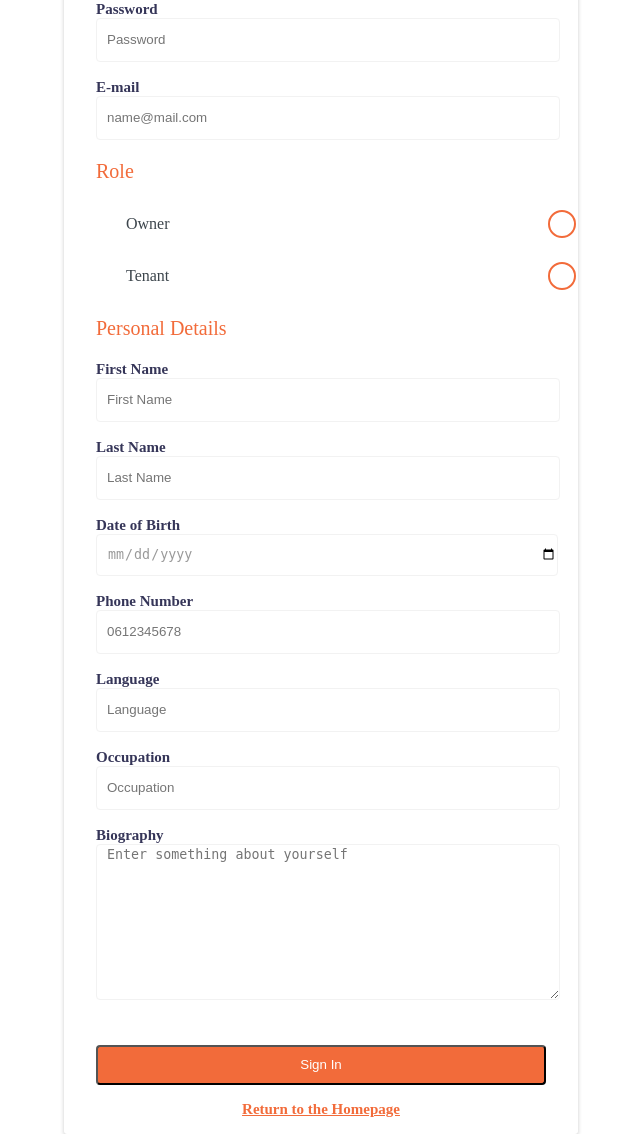
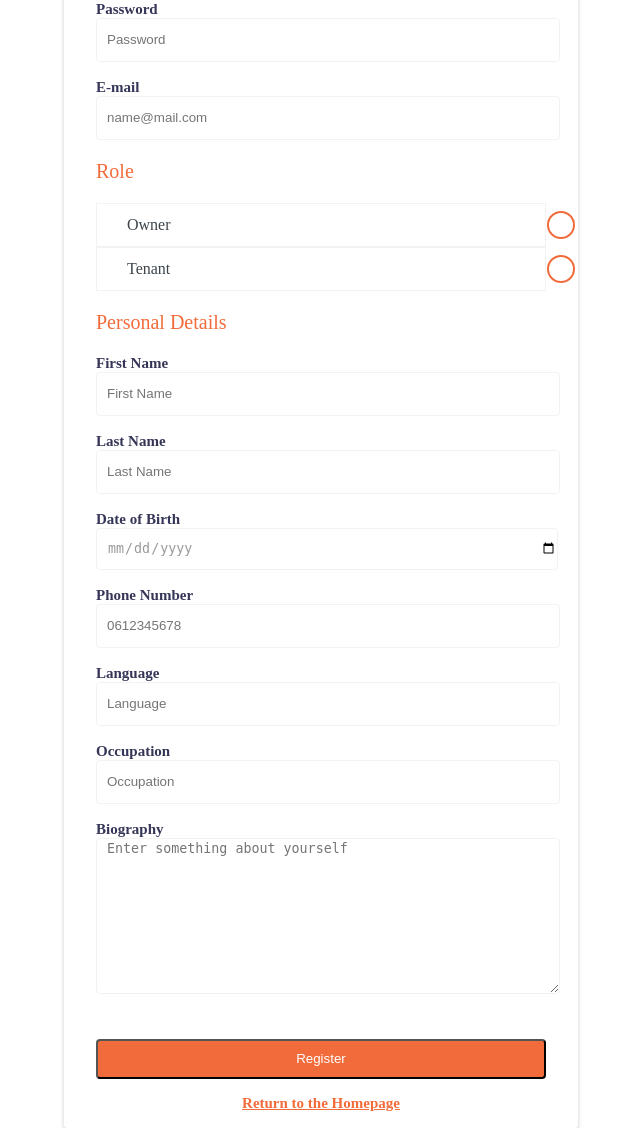
Before and after one commit to folkertleistra/DDWT18_final, a PHP site: page /views/register.php in a window 1280 px wide. Shown: the part 414-1548 px from the top of the page, without its empty margins (351-991 px from the left). Run offline with PHP 8.4, Linux system fonts and the light colour scheme; the template is opened without the code that fills it, so the values that code supplies are empty.

Commit message:
Radio buttons styled on the register page

```diff
--- a/css/login-register.css
+++ b/css/login-register.css
@@ -170,9 +170,10 @@
 .inputGroup {
     background-color: #fff;
     display: block;
-    margin: 10px 0;
     position: relative;
+    border: 1px solid #f2f2f2;
 }
+
 .inputGroup label {
     padding: 12px 30px;
     width: 100%;
@@ -184,11 +185,14 @@
     z-index: 2;
     transition: color 200ms ease-in;
     overflow: hidden;
+    margin: 0px;
 }
+
 .inputGroup label:before {
-    width: 10px;
-    height: 10px;
+    width: 15px;
+    height: 5px;
     border-radius: 50%;
+    border: 1px solid #f2f2f2;
     content: '';
     background-color: #5562eb;
     position: absolute;
@@ -200,6 +204,7 @@
     opacity: 0;
     z-index: -1;
 }
+
 .inputGroup label:after {
     width: 24px;
     height: 24px;
@@ -215,18 +220,22 @@
     cursor: pointer;
     transition: all 200ms ease-in;
 }
+
 .inputGroup input:checked ~ label {
     color: #fff;
 }
+
 .inputGroup input:checked ~ label:before {
     -webkit-transform: translate(-50%, -50%) scale3d(56, 56, 1);
     transform: translate(-50%, -50%) scale3d(56, 56, 1);
     opacity: 1;
 }
+
 .inputGroup input:checked ~ label:after {
     background-color: #f26b3a;
     border-color: #ffffff;
 }
+
 .inputGroup input {
     width: 32px;
     height: 32px;
--- a/views/register.php
+++ b/views/register.php
@@ -41,7 +41,7 @@
                                     <label for="email"  class="sign-in-register-label" >E-mail</label>
                                     <input type="email" name="email" placeholder="name@mail.com" class="form-input" required>
                                 </div>
-                                <div class="radio-section">
+                                <div class="form-section">
                                     <p>Role</p>
                                     <div class="inputGroup">
                                         <input id="radio1" name="radio" type="radio" value="owner"/>
@@ -87,7 +87,7 @@
                                 </div>
                             </div>
                             <div class="form-row">
-                                <button type="submit" id="sign-in-btn">Sign In</button>
+                                <button type="submit" id="sign-in-btn">Register</button>
                             </div>
                             <a href="/DDWT18_final/"> Return to the Homepage</a>
 
```
